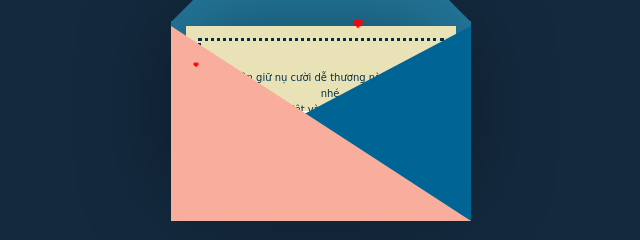
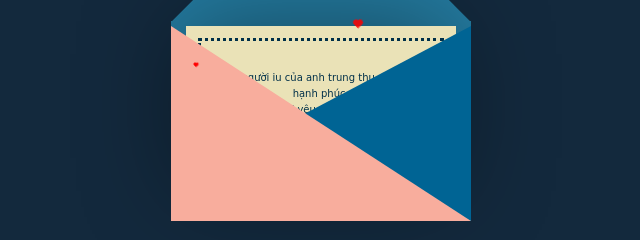
Before and after one commit to tiensinh-art/embebe, a plain HTML site: page index.html in a window 1280 px wide. Shown: the part 292-532 px from the top of the page, 296-936 px from the left. Drawn offline with nearby package versions, Linux system fonts and the light colour scheme.

Commit message:
Update index.html

```diff
--- a/index.html
+++ b/index.html
@@ -14,8 +14,8 @@
                 <div class="envelop"></div>
                 <div class="front"></div>
                 <div class="card">
-                    <div class="text"> Hãy luôn giữ nụ cười dễ thương này trên môi em nhé <br> tạm biệt và hẹn gặp lại em </br> </div>
-                    <img src="ảnh.jpg" alt="" class="image">
+                    <div class="text"> Chúc người iu của anh trung thu vui vẻ và thật hạnh phúc nhé <br> Mãi yêu em rất nhiều </br> </div>
+
                 </div>
                 <div class="heart"></div>
 
```
